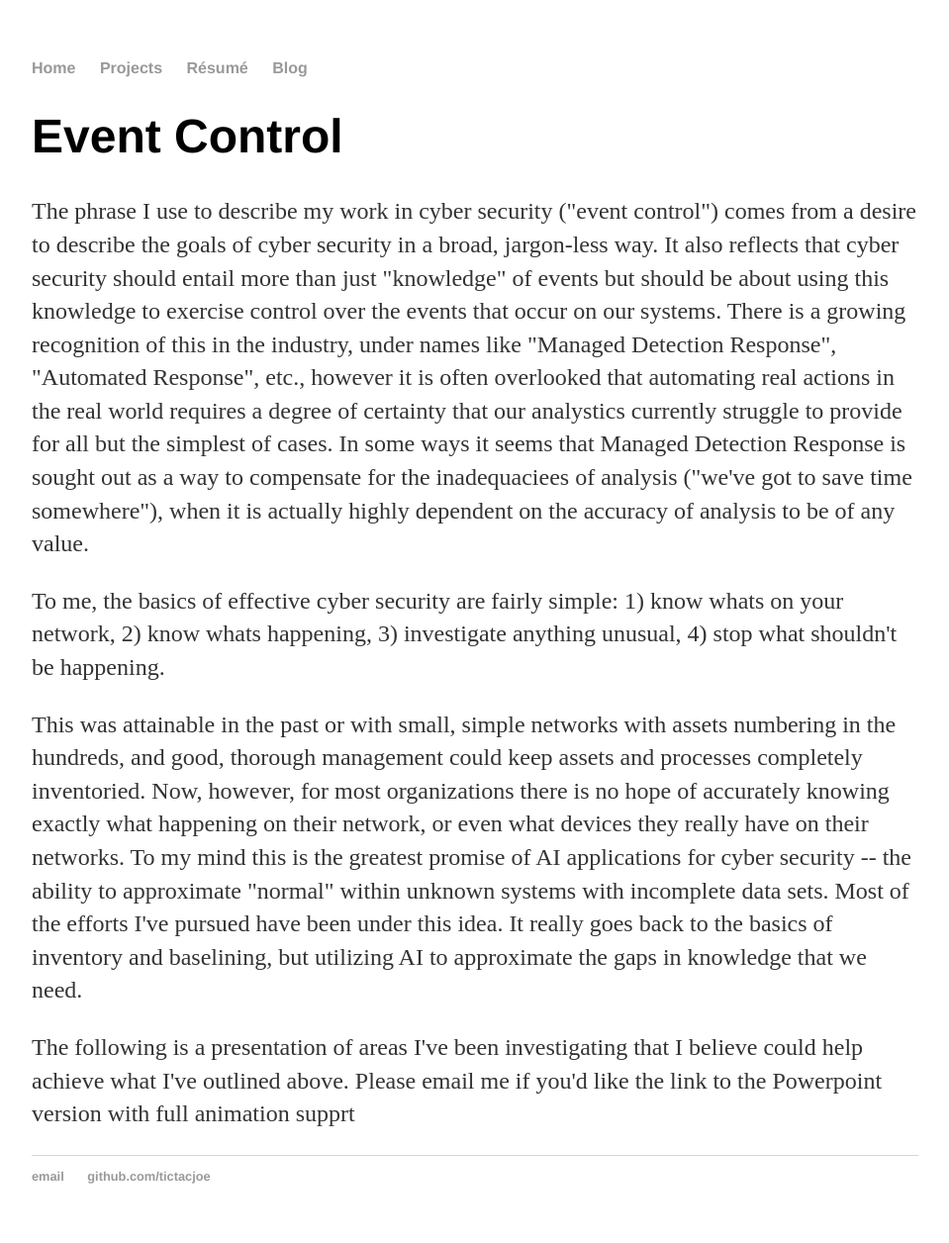
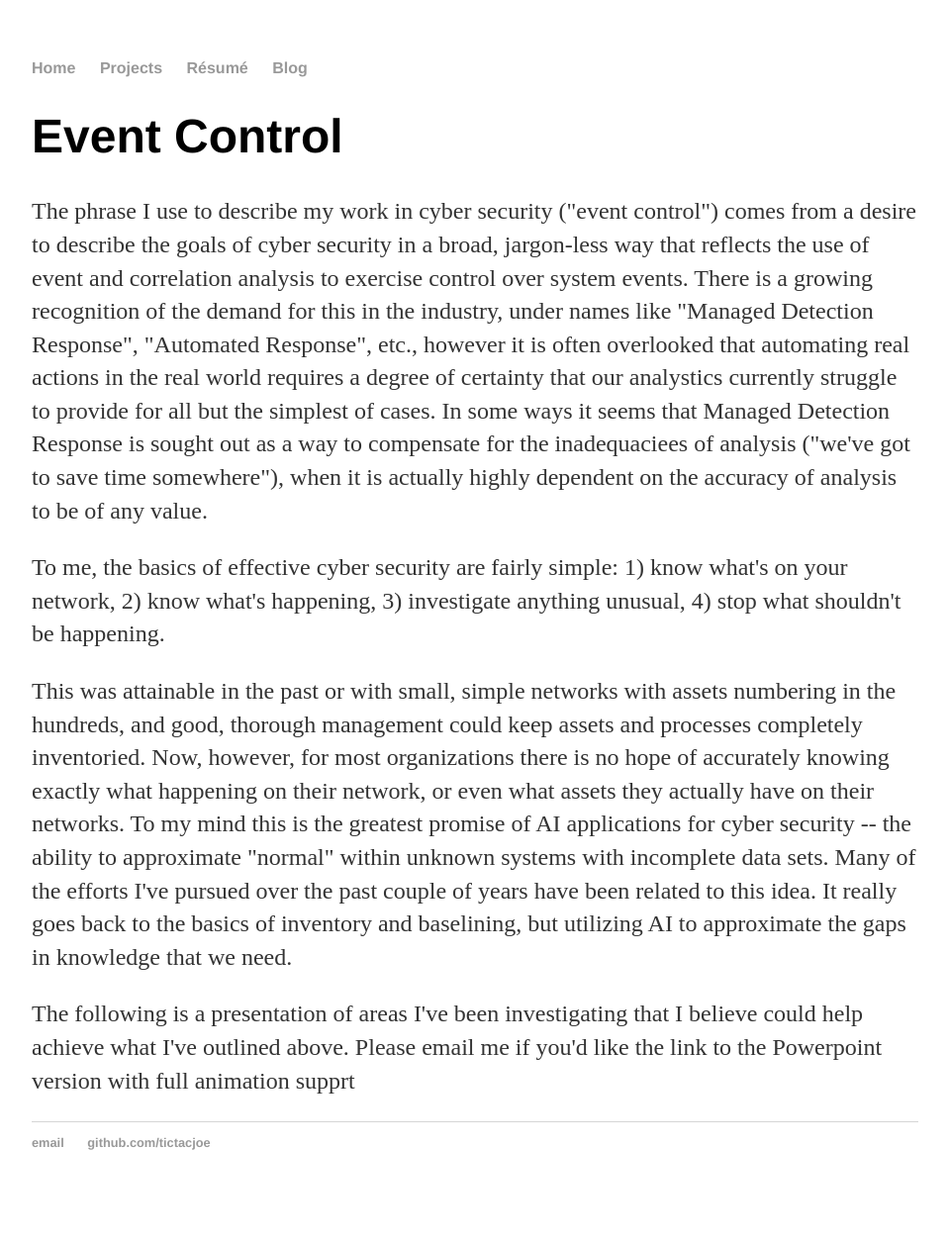
Before and after one commit to tictacjoe/tictacjoe.github.io, a Jekyll site: the page event-control.html, which Jekyll copies as it is, in a window 1280 px wide. Shown: the whole page at 99% size, without its empty margins (160-1119 px from the left). Built offline with Jekyll 4.4.1, drawn with Linux system fonts in a browser that asks for light colours; after the commit the page ends 1222 px from its top, so only the background shows below that.

Commit message:
Update event-control.html

```diff
--- a/event-control.html
+++ b/event-control.html
@@ -17,32 +17,32 @@
 		<div class="container">
     		<div class="blurb">
           <h1>Event Control</h1>
-			<p>The phrase I use to describe my work in cyber security ("event control") comes from a desire to describe the goals of cyber security
-				in a broad, jargon-less way.  It also reflects that cyber security should
-				entail more than just "knowledge" of events but should be about using this knowledge to exercise control
-				over the events that occur on our systems.  There is a growing recognition of this in the industry,
-				under names like  "Managed Detection Response", "Automated Response", etc., however it is often
-				overlooked that automating real actions in the real world requires a degree of certainty that our
-				analystics currently struggle to provide for all but the simplest of cases.  In some ways it
+			<p>The phrase I use to describe my work in cyber security ("event control") comes from a desire to describe
+				the goals of cyber security in a broad, jargon-less way that reflects the use of event
+				and correlation analysis to exercise control over system events.  There is a growing recognition of
+				the demand for this in the industry, under names like  "Managed Detection Response", "Automated Response", etc.,
+				however it is often overlooked that automating real actions in the real world requires a degree
+				of certainty that our analystics currently struggle to provide for all but the simplest of cases.  In some ways it
 				seems that Managed Detection Response is sought	out as a way to compensate for the
 				inadequaciees of analysis ("we've got to save time somewhere"), when it is actually highly dependent on
 				the accuracy of analysis to be of any value.</p>
 
-				<p>To me, the basics of effective cyber security are fairly simple:  1) know whats on your network,
-				2) know whats happening, 3) investigate anything unusual, 4) stop what shouldn't be happening.</p>
+				<p>To me, the basics of effective cyber security are fairly simple:  1) know what's on your network,
+				2) know what's happening, 3) investigate anything unusual, 4) stop what shouldn't be happening.</p>
 
 				<p>This was attainable in the past or with small, simple networks with assets numbering in the hundreds, and
 				good, thorough management could keep assets and processes completely inventoried.  Now, however, for most
 				organizations there is no hope of accurately knowing exactly what happening on their network, or even
-				what devices they really have on their networks.  To my mind this is the greatest promise of AI
+				what assets they actually have on their networks.  To my mind this is the greatest promise of AI
 				applications for cyber security -- the	ability to approximate "normal" within unknown systems with
-				incomplete data sets.  Most of the efforts I've	pursued have been under this idea.  It really
-				goes back to the basics of inventory and baselining, but utilizing AI to approximate the gaps in
-				knowledge that we need.</p>
+				incomplete data sets. Many of the efforts I've pursued over the past couple of years have been
+				related to this idea.  	It really goes back to the basics of inventory and baselining, but utilizing
+				AI to approximate the gaps in knowledge that we need.</p>
 
 				<p>The following is a presentation of areas I've been investigating that I believe could help achieve what
 				I've outlined above.  Please email me if you'd like the link to the Powerpoint version with full
 			        animation supprt</p>
+
 				<!-- <p>Links to slides.  </em>  <a href="/slm">Read more...</a></p> -->
     		</div><!-- /.blurb -->
 		</div><!-- /.container -->
```
